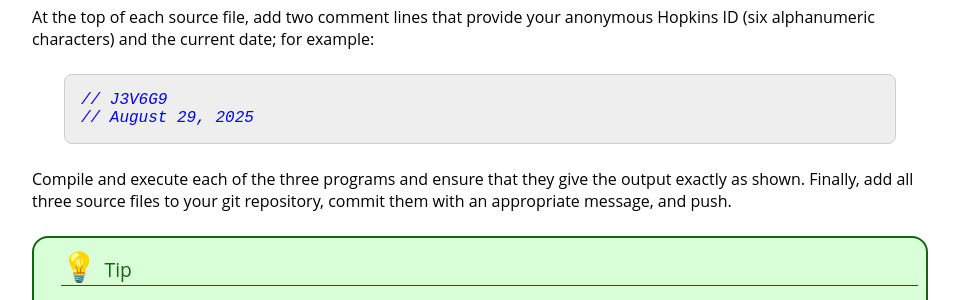
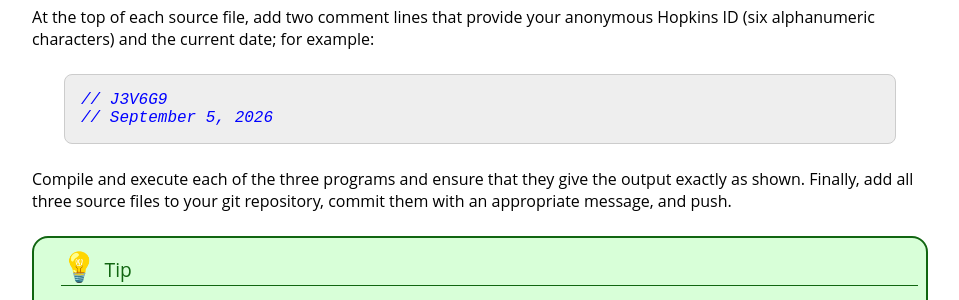
Before and after one commit to jhu-ip/cs220-f26, a Jekyll site: the page built from assign/hw0.md, in a window 1280 px wide and 900 px high, scrolled down 1070 px. Shown: the part 151-451 px from the top of the window, without its empty margins (160-1119 px from the left). Built offline with Jekyll 4.4.1, drawn with Linux system fonts in a browser that asks for light colours.

Commit message:
added hw0

````diff
--- a/assign/hw0.md
+++ b/assign/hw0.md
@@ -59,7 +59,7 @@ At the top of each source file, add two comment lines that provide your anonymou
 
 ```c
 // J3V6G9
-// August 29, 2025
+// September 5, 2026
 ```
 
 Compile and execute each of the three programs and ensure that they give the output exactly as shown. Finally, add all three source files to your git repository, commit them with an appropriate message, and push.
````
